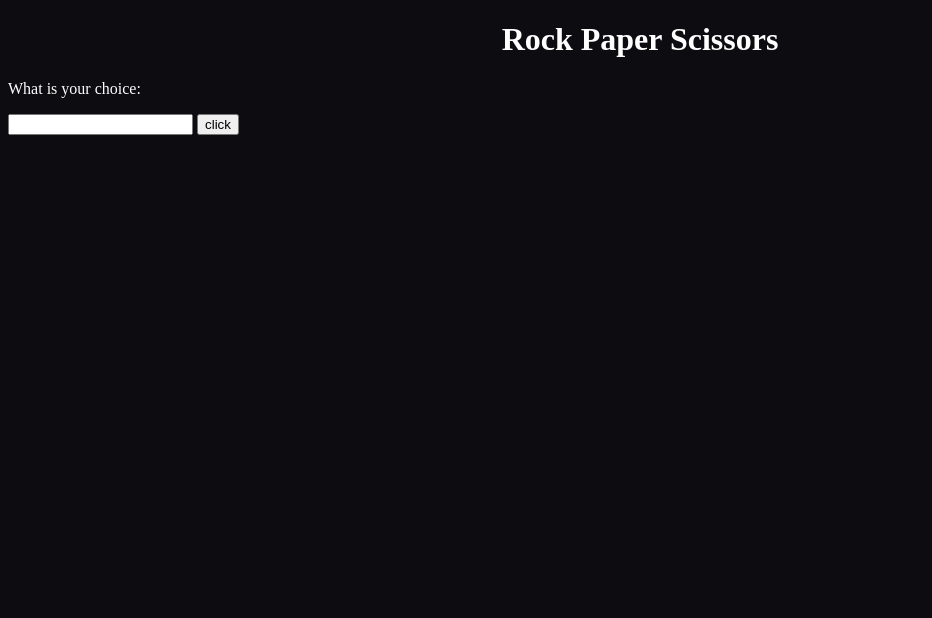
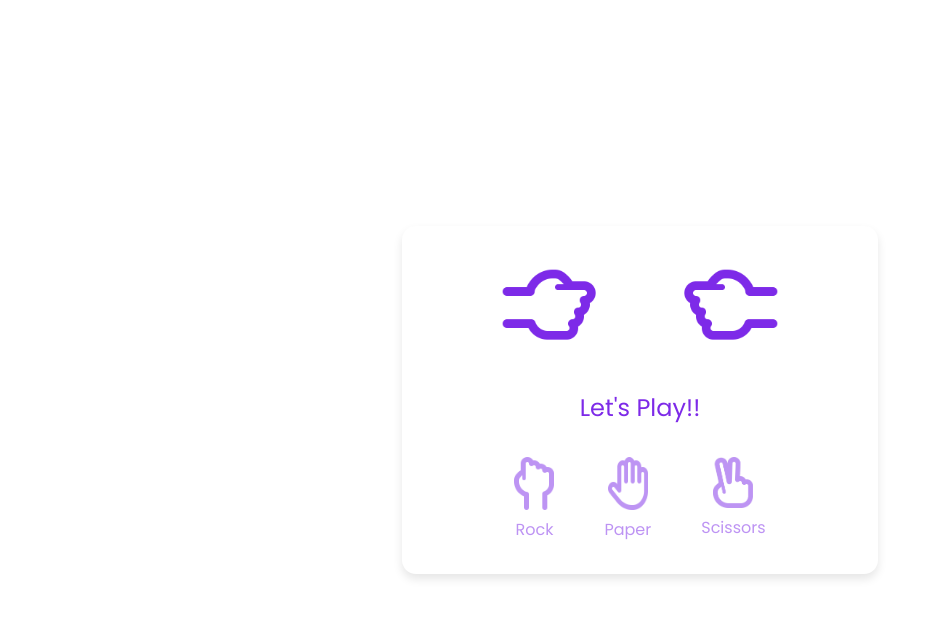
Before and after one commit to Obsaabdu/Rock-Paper-Scissors-Game, a plain HTML site: page index.html in a window 1280 px wide. Shown: the whole page, without its empty margins (0-932 px from the left). Drawn offline with Linux system fonts and the light colour scheme.

Commit message:
modifying a look and feel thing

```diff
--- a/index.html
+++ b/index.html
@@ -8,11 +8,17 @@
     <title>Rock Paper Scissors</title>
 </head>
 <body>
-    <h1>Rock Paper Scissors</h1>
-    <p>What is your choice:</p>
-    <input type="text"  id="userInput">
-    <button onclick="theGame()">click</button>
-    <div id="comp"></div>
-    <div id="result"></div>
+    <div class="container">
+        <div class="playfield">
+            <div><img class="computerchoice" src="images/rock.png" alt="rock hand"></div>
+            <div><img class="userchoice" src="images/rock.png" alt="rock hand"></div>
+        </div>
+        <div class="result">Let's Play!!</div>
+        <div class="choices">
+            <div class="choice" onclick="play('rock')"><img src="images/rock.png" alt="rock hand"><br>Rock</div>
+            <div class="choice" onclick="play('paper')"><img src="images/paper.png" alt="paper hand"><br>Paper</div>
+            <div class="choice" onclick="play('scissors')"><img src="images/scissors.png" alt="scissors hand"><br> Scissors</div>
+
+    </div>
 </body>
 </html>
--- a/style.css
+++ b/style.css
@@ -1,7 +1,68 @@
+@import url("https://fonts.googleapis.com/css2?family=Poppins:wght@200;300;400;500;600;700&display=swap");
+
+* {
+    margin: 0;
+    padding: 0;
+    box-sizing: border-box;
+    font-family: "Poppins", sans-serif;
+}
 body {
-    background-color: rgb(12, 12, 17);
-    color: #fff;
+    display: flex;
+    align-items: center;
+    justify-content: center;
+    height: 100vh;
+    text-align: center;
+    color: #7d2ae8;
 }
-h1 {
-    text-align: center;
+
+.container {
+    padding: 2rem 7rem;
+    border-radius: 14px;
+    background: #fff;
+    box-shadow: 0 5px 10px rgba(0, 0, 0, 0.1);
 }
+
+.result {
+    font-size: 24px;
+    margin: 2rem 2rem;
+}
+
+.playfield {
+    display: flex;
+    justify-content: space-between;
+}
+
+.playfield img {
+    width: 70px;
+}
+
+.choices {
+    display: flex;
+    gap: 50px;
+}
+
+.choices img {
+    width: 40px;
+}
+
+.choice {
+    opacity: 0.5;
+    transition: opacity 0.3s ease;
+    cursor: pointer;
+}
+
+.choice:hover {
+    opacity: 1;
+}
+
+.choice:active {
+    opacity: 1;
+}
+
+.computerchoice {
+    transform: rotate(90deg);
+}
+
+.userchoice {
+    transform: rotate(-90deg) scaleX(-1);
+}
```
Also changed, not shown: images/paper.png (added), images/rock.png (added), images/scissors.png (added), 1 other file.
